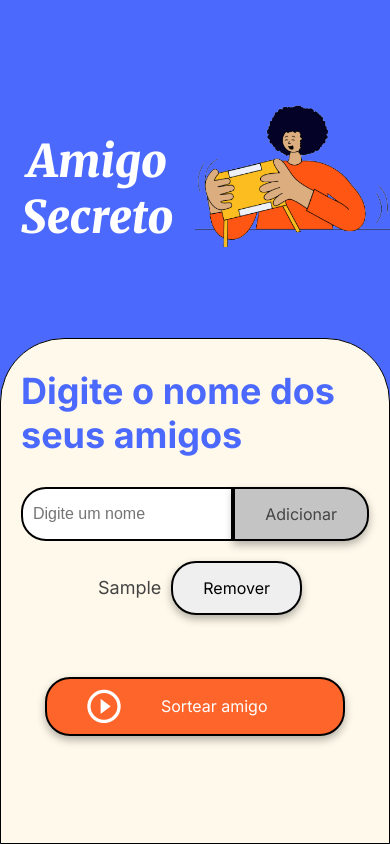
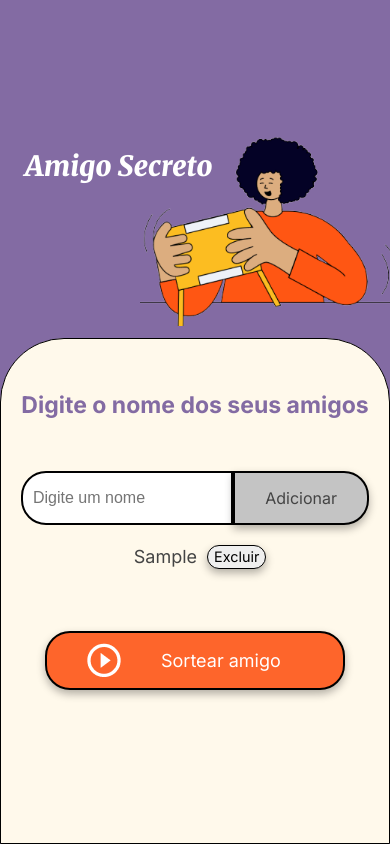
Before and after one commit to Layaranobre/Sorteio-Amigos, a plain HTML site: page index.html in a window 390 px wide. Both pictures are taken after typing "Sample" into the empty fields and a click on the button "Adicionar". Drawn offline with Linux system fonts and the light colour scheme.

Commit message:
Alteração 2

```diff
--- a/app.js
+++ b/app.js
@@ -29,7 +29,7 @@ function adicionarAmigo() {
 
     // Cria um botão "Remover" para o item da lista
     let botaoRemover = document.createElement('button');
-    botaoRemover.textContent = 'Remover';
+    botaoRemover.textContent = 'Excluir';
     botaoRemover.classList.add('button-remove');
     botaoRemover.onclick = function () {
         listaAmigos.removeChild(novoItem); // Remove o item da lista
@@ -39,9 +39,8 @@ function adicionarAmigo() {
     novoItem.appendChild(botaoRemover);
 
     //Estilizar o botão remover pelo javascript pois não exite esse botão no HTML
-    botaoRemover.style.position = 'relative'; // Para definir a posição
-    botaoRemover.style.left = '10px';  // distância da esquerda para a direita
-    botaoRemover.style.marginBottom = '7px';
+    botaoRemover.classList.add('botao-pequeno');
+
 
     // Adiciona o item à lista de amigos
     listaAmigos.appendChild(novoItem);
--- a/style.css
+++ b/style.css
@@ -6,7 +6,7 @@
 }
 
 :root {
-    --color-primary: #4B69FD;
+    --color-primary: #836ba3;
     --color-secondary: #FFF9EB;
     --color-tertiary: #C4C4C4;
     --color-button: #fe652b;
@@ -41,12 +41,13 @@ body {
 
 /* imagem do banner */
 .imagem-banner {
-    width: 50%;
+    width: auto;
+    height: 113%;
     position: relative;
     bottom: 20px;
     margin-left: auto;
     margin-right: auto;
-    max-width: 390px;
+
 }
 
 /* Seção de entrada */
@@ -63,7 +64,7 @@ body {
 
 /* Títulos */
 .main-title {
-    font-size: 45px;
+    font-size: 57px;
     font-family: "Merriweather", serif;
     font-weight: 900;
     font-style: italic;
@@ -89,6 +90,17 @@ body {
     max-width: 600px;
     margin-top: 20px;
 }
+
+.botao-pequeno { /*Esse botão "EXCLUIR" Está criado no javascript*/
+    position: relative;
+    left: 10px;
+    margin-bottom: 7px;
+    height: 1.5rem;
+    width: 3.7rem;
+    font-size: 0.9rem;
+    padding: 2px 5px;
+    border: 1px solid black;}
+
 
 .input-name {
     width: 100%;
@@ -161,7 +173,7 @@ ul {
     padding: 10px 40px;
     color: var(--color-white);
     background-color: var(--color-button);
-    font-size: 16px;
+    font-size: 18px;
 }
 
 .button-draw img {
@@ -171,3 +183,26 @@ ul {
 .button-draw:hover {
     background-color: var(--color-button-hover);
 }
+
+/*Site responsivo - Ajuste de tela*/
+@media(min-width: 320px) and (max-width: 767.98px){  /*Celulares menores*/
+
+.imagem-banner{
+    width: auto;
+    height: 70%;
+    top: 33px;
+    left: 75px;}
+
+.main-title{
+    font-size: 28px;
+    position: absolute;
+    left: 25px;
+    margin-bottom: 2.8rem;}
+
+.section-title{
+    font-size: 23px;
+    margin-block: 2rem;
+}
+
+
+}
```
Also changed, not shown: index.html (+1 -2 lines).
